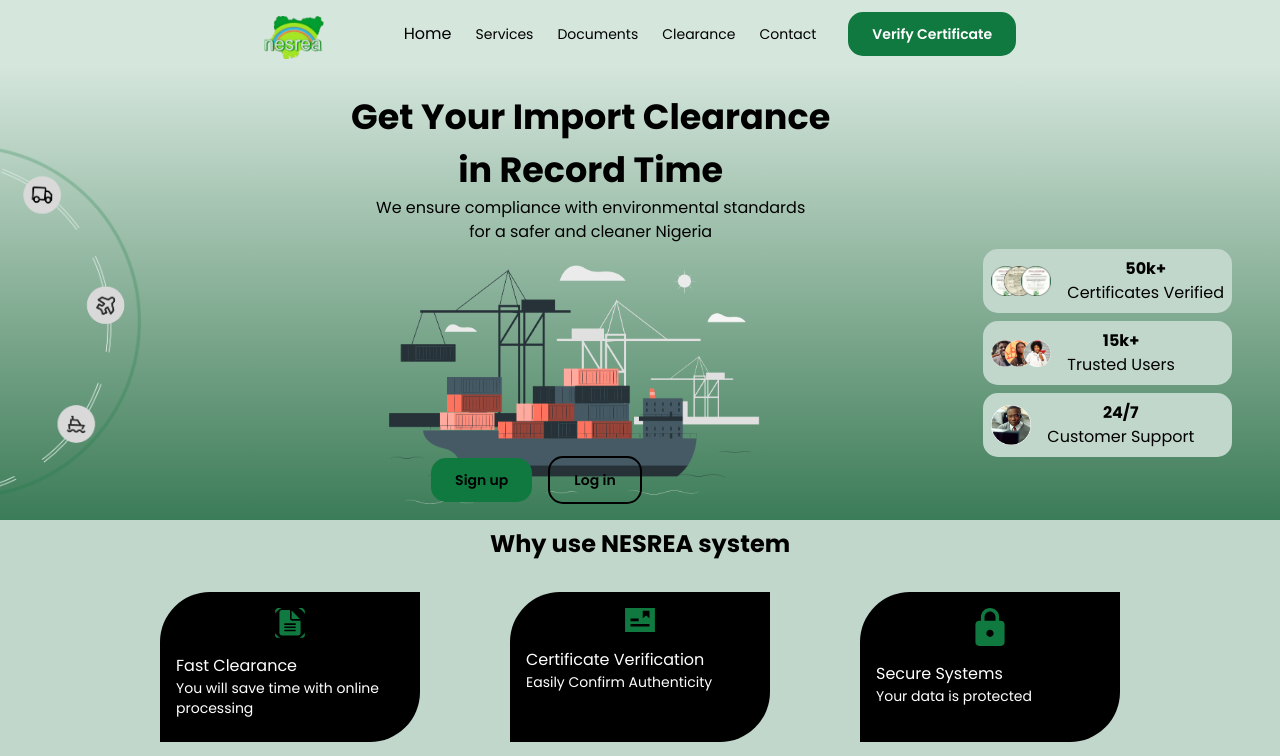
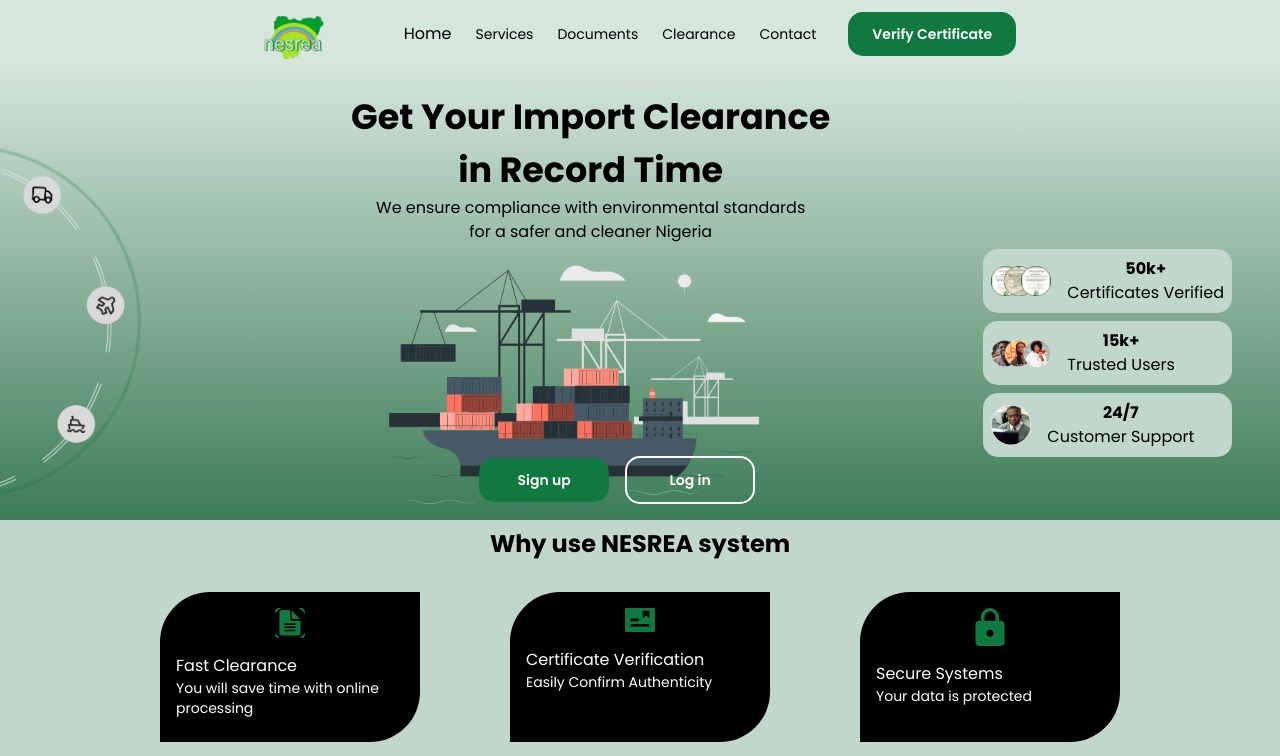
Before and after one commit to Denike-d/nesrea, a Next.js app: page /landing/home in a window 1280 px wide. Shown: the top 756 px of the page. Built offline with nearby package versions, Linux system fonts and the light colour scheme.

Commit message:
quick fix

```diff
--- a/src/components/landing/hero-section.tsx
+++ b/src/components/landing/hero-section.tsx
@@ -47,12 +47,16 @@
               ease: "easeInOut",
             }}
           />
-          <div className="flex justify-center items-center ml-12 gap-x-4 -mt-18 absolute bottom-0 ">
-            <PrimaryButton title="Sign up" href="/signup" />
+          <div className="flex justify-center items-center ml-24 gap-x-4 -mt-18 absolute bottom-0 ">
+            <PrimaryButton
+              title="Sign up"
+              href="/signup"
+              className="text-white w-[130px]"
+            />
             <PrimaryButton
               title="Log in"
               href="/login"
-              className="bg-transparent border-2"
+              className="bg-transparent border-2 border-white text-white w-[130px]"
             />
           </div>
         </div>
```
